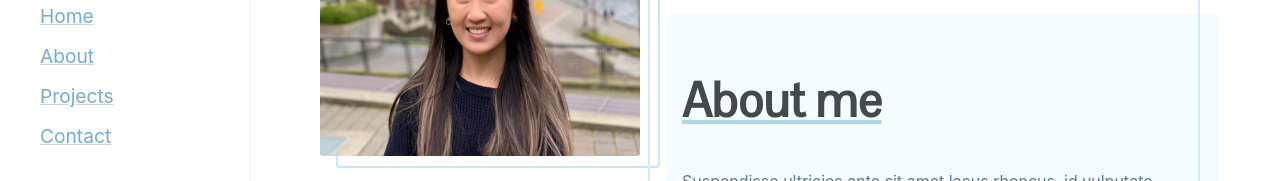
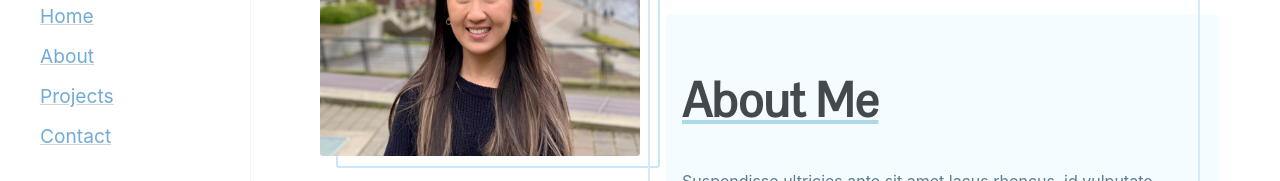
Before and after one commit to cphung1/site, a React (Create React App) app: page /about in a window 1280 px wide. Shown: the part 324-505 px from the top of the page. Built offline with nearby package versions, Linux system fonts and the light colour scheme.

Commit message:
capitalized heading

```diff
--- a/src/components/About/About.js
+++ b/src/components/About/About.js
@@ -12,7 +12,7 @@ export default function About(props) {
 
       <div className="about_me">
         <div className="about_text">
-        <h2>About me</h2>
+        <h2>About Me</h2>
         <p>Suspendisse ultricies ante sit amet lacus rhoncus, id vulputate nulla fermentum. Etiam vestibulum ipsum a accumsan sagittis. Praesent ullamcorper risus justo, id semper risus finibus ut. Sed vulputate augue turpis, quis posuere nibh dignissim eget. Proin a dolor ut quam tempor finibus id non purus. Duis at ipsum non dolor dapibus semper at sit amet magna. Nam iaculis tempus tellus at congue. Aliquam erat volutpat.</p>
 
         <h4>Technologies I've been working with: </h4>
```
